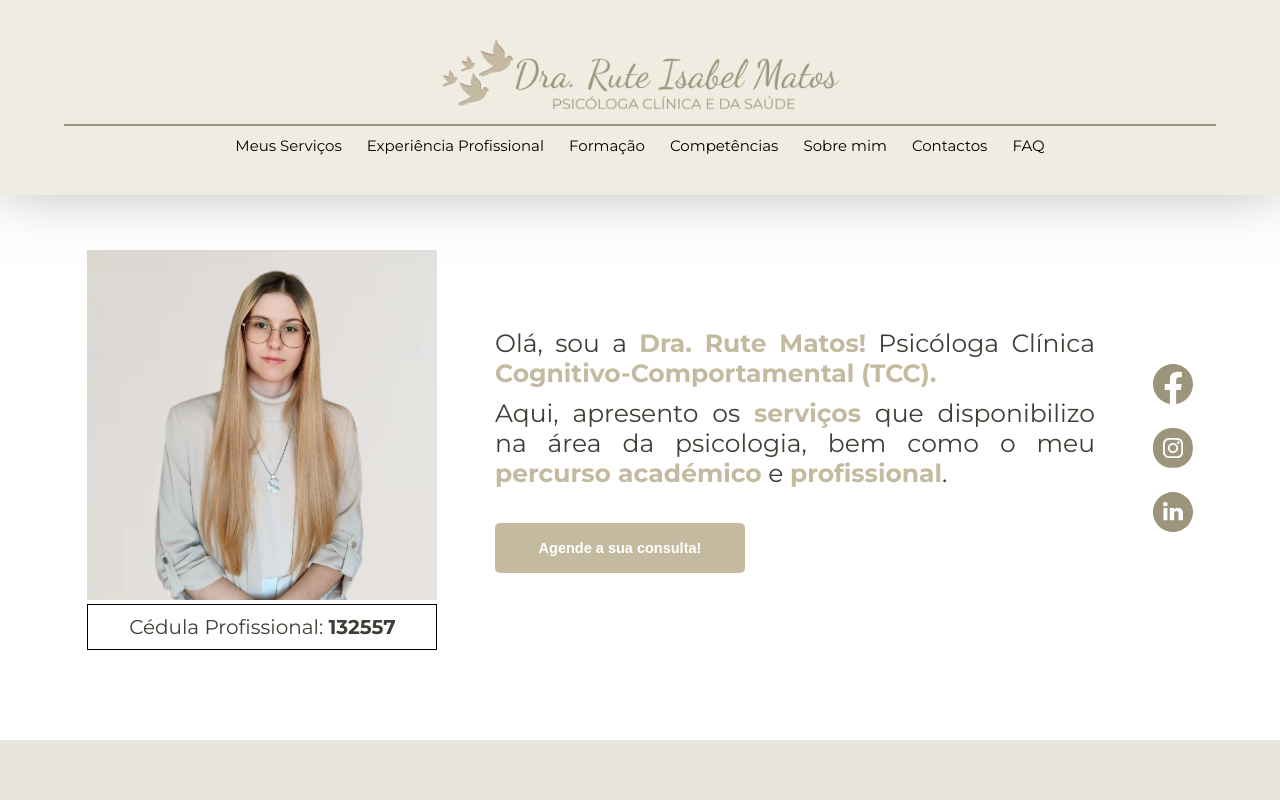
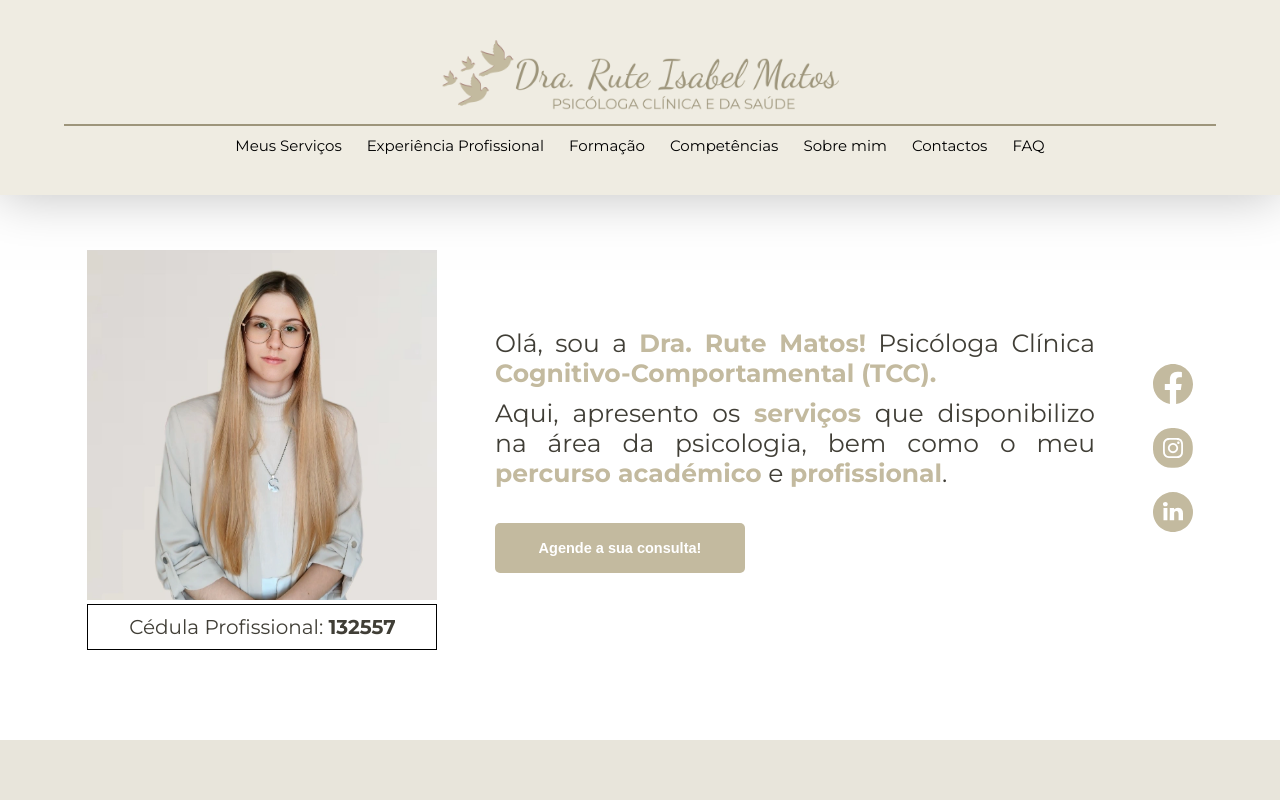
Before and after one commit to lucasoriental/drarutematos, a React (Vite) app: page / in a window 1280 px wide. Shown: the top 800 px of the page. Built offline with nearby package versions, Linux system fonts and the light colour scheme.

Commit message:
main
Ajustando as cores dos ícones na página principal

```diff
--- a/src/components/sections/mainPage.jsx
+++ b/src/components/sections/mainPage.jsx
@@ -50,21 +50,21 @@ export default function mainPage() {
           className="container-main-link-rede-social"
           target="_blank"
         >
-          <FacebookSvg color="#9D957B" size="40" />
+          <FacebookSvg color="#c3ba9f" size="40" />
         </a>
         <a
           href="https://instagram.com/rutematos_psicologa"
           className="container-main-link-rede-social"
           target="_blank"
         >
-          <InstagramSvg color="#9D957B" size="40" />
+          <InstagramSvg color="#c3ba9f" size="40" />
         </a>
         <a
           href="https://www.linkedin.com/in/rutematos/"
           className="container-main-link-rede-social"
           target="_blank"
         >
-          <LinkedinSvg color="#9D957B" size="40" />
+          <LinkedinSvg color="#c3ba9f" size="40" />
         </a>
       </nav>
     </div>
```
